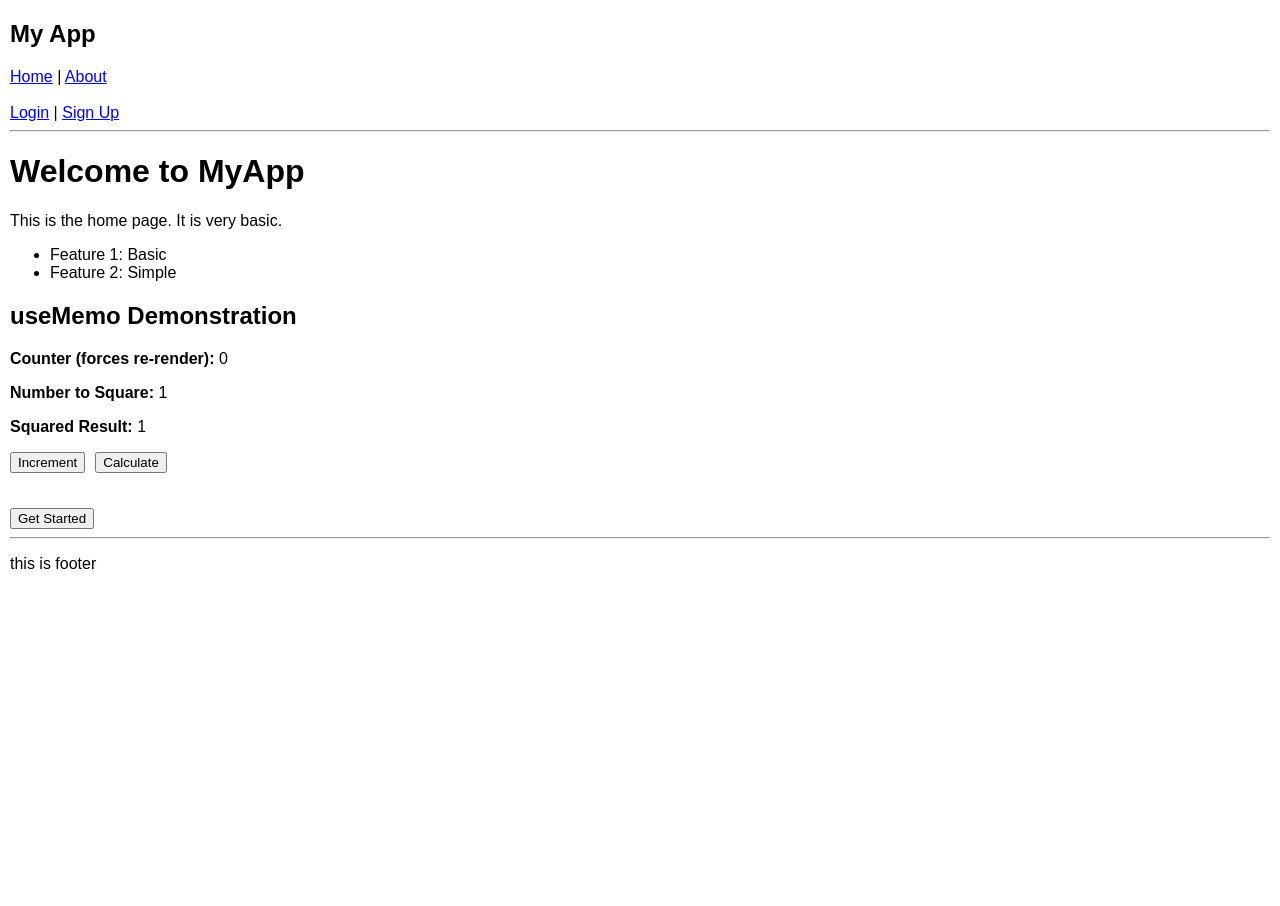
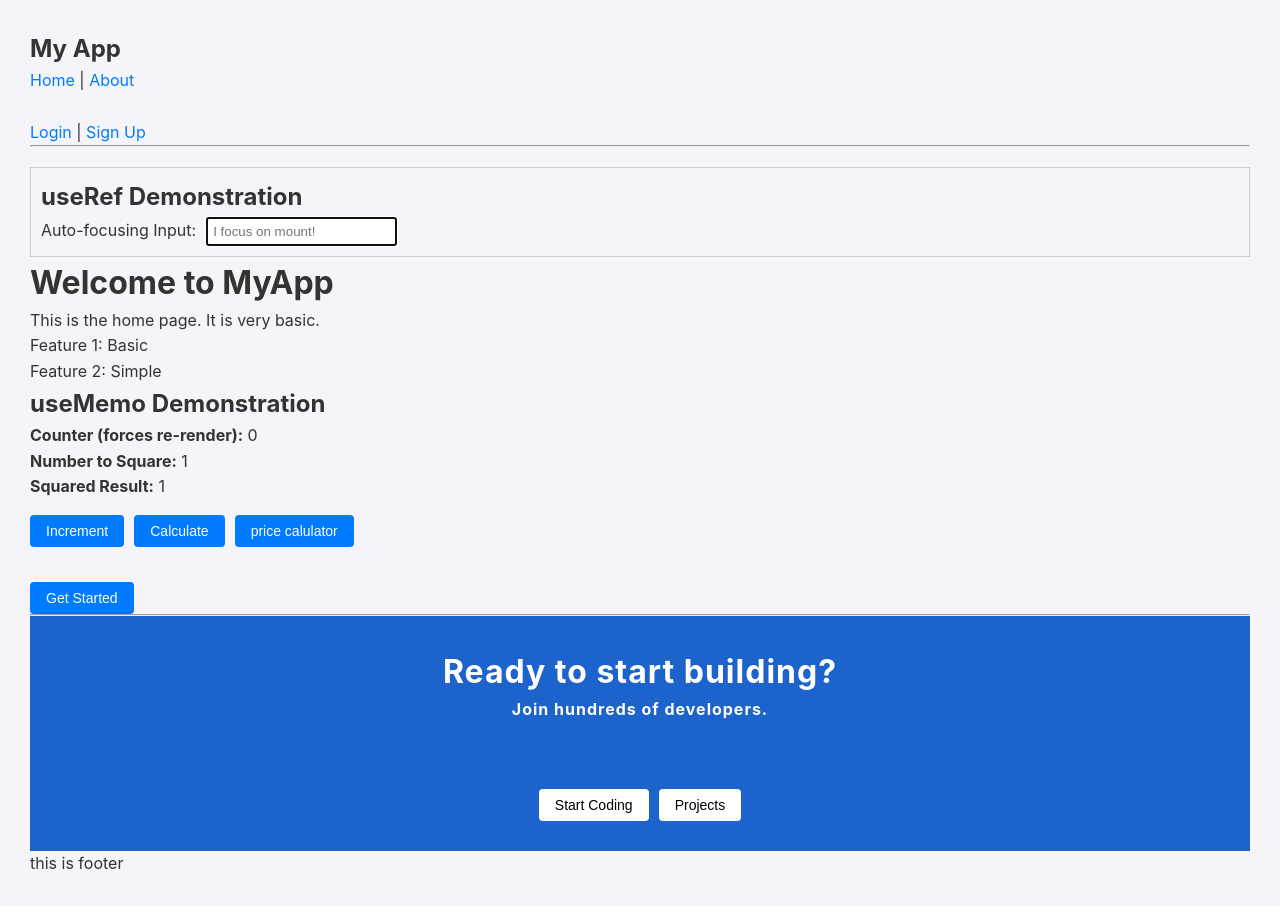
Before and after one commit to Jainiljj/e_training, a React (Vite) app in the folder react/first_react_project/: page / in a window 1280 px wide. Before the commit the page ends 800 px from the top, so only its background shows below. Built offline with nearby package versions, Linux system fonts and the light colour scheme.

Commit message:
Practice component; implement useMemo for price calculation in Child component

```diff
--- a/react/first_react_project/src/App.css
+++ b/react/first_react_project/src/App.css
@@ -1,266 +1,42 @@
-.counter {
-  font-size: 16px;
-  padding: 5px 10px;
-  border-radius: 5px;
-  color: var(--accent);
-  background: var(--accent-bg);
-  border: 2px solid transparent;
-  transition: border-color 0.3s;
-  margin-bottom: 24px;
-
-  &:hover {
-    border-color: var(--accent-border);
-  }
-  &:focus-visible {
-    outline: 2px solid var(--accent);
-    outline-offset: 2px;
-  }
+/* Basic Global Styles */
+* {
+  margin: 0;
+  padding: 0;
+  box-sizing: border-box;
 }
 
-.hero {
-  position: relative;
-
-  .base,
-  .framework,
-  .vite {
-    inset-inline: 0;
-    margin: 0 auto;
-  }
-
-  .base {
-    width: 170px;
-    position: relative;
-    z-index: 0;
-  }
-
-  .framework,
-  .vite {
-    position: absolute;
-  }
-
-  .framework {
-    z-index: 1;
-    top: 34px;
-    height: 28px;
-    transform: perspective(2000px) rotateZ(300deg) rotateX(44deg) rotateY(39deg)
-      scale(1.4);
-  }
-
-  .vite {
-    z-index: 0;
-    top: 107px;
-    height: 26px;
-    width: auto;
-    transform: perspective(2000px) rotateZ(300deg) rotateX(40deg) rotateY(39deg)
-      scale(0.8);
-  }
+body {
+  font-family: -apple-system, BlinkMacSystemFont, 'Segoe UI', Roboto, Oxygen,
+    Ubuntu, Cantarell, 'Open Sans', 'Helvetica Neue', sans-serif;
+  line-height: 1.6;
+  background-color: #f4f4f9;
+  color: #333;
+  padding: 20px;
 }
 
-#center {
-  display: flex;
-  flex-direction: column;
-  gap: 25px;
-  place-content: center;
-  place-items: center;
-  flex-grow: 1;
-
-  @media (max-width: 1024px) {
-    padding: 32px 20px 24px;
-    gap: 18px;
-  }
+a {
+  text-decoration: none;
+  color: #007bff;
 }
 
-#next-steps {
-  display: flex;
-  border-top: 1px solid var(--border);
-  text-align: left;
-
-  & > div {
-    flex: 1 1 0;
-    padding: 32px;
-    @media (max-width: 1024px) {
-      padding: 24px 20px;
-    }
-  }
-
-  .icon {
-    margin-bottom: 16px;
-    width: 22px;
-    height: 22px;
-  }
-
-  @media (max-width: 1024px) {
-    flex-direction: column;
-    text-align: center;
-  }
+a:hover {
+  text-decoration: underline;
 }
 
-#docs {
-  border-right: 1px solid var(--border);
-
-  @media (max-width: 1024px) {
-    border-right: none;
-    border-bottom: 1px solid var(--border);
-  }
+ul {
+  list-style-type: none;
 }
 
-#next-steps ul {
-  list-style: none;
-  padding: 0;
-  display: flex;
-  gap: 8px;
-  margin: 32px 0 0;
-
-  .logo {
-    height: 18px;
-  }
-
-  a {
-    color: var(--text-h);
-    font-size: 16px;
-    border-radius: 6px;
-    background: var(--social-bg);
-    display: flex;
-    padding: 6px 12px;
-    align-items: center;
-    gap: 8px;
-    text-decoration: none;
-    transition: box-shadow 0.3s;
-
-    &:hover {
-      box-shadow: var(--shadow);
-    }
-    .button-icon {
-      height: 18px;
-      width: 18px;
-    }
-  }
-
-  @media (max-width: 1024px) {
-    margin-top: 20px;
-    flex-wrap: wrap;
-    justify-content: center;
-
-    li {
-      flex: 1 1 calc(50% - 8px);
-    }
-
-    a {
-      width: 100%;
-      justify-content: center;
-      box-sizing: border-box;
-    }
-  }
+button {
+  cursor: pointer;
+  padding: 8px 16px;
+  background-color: #007bff;
+  color: white;
+  border: none;
+  border-radius: 4px;
+  font-size: 14px;
 }
 
-#spacer {
-  height: 88px;
-  border-top: 1px solid var(--border);
-  @media (max-width: 1024px) {
-    height: 48px;
-  }
+button:hover {
+  background-color: #0056b3;
 }
-
-.ticks {
-  position: relative;
-  width: 100%;
-
-  &::before,
-  &::after {
-    content: '';
-    position: absolute;
-    top: -4.5px;
-    border: 5px solid transparent;
-  }
-
-  &::before {
-    left: 0;
-    border-left-color: var(--border);
-  }
-  &::after {
-    right: 0;
-    border-right-color: var(--border);
-  }
-}
-
-#signup {
-  max-width: 420px;
-  margin: 48px auto;
-  padding: 32px;
-  border: 1px solid var(--border);
-  border-radius: 20px;
-  background: linear-gradient(135deg, var(--accent-bg), var(--bg));
-  box-shadow: var(--shadow);
-}
-
-#signup h1 {
-  margin: 0 0 16px;
-  font-size: 2rem;
-  text-align: center;
-}
-
-#signup form {
-  display: flex;
-  flex-direction: column;
-  gap: 14px;
-  text-align: left;
-}
-
-#signup label {
-  display: flex;
-  flex-direction: column;
-  gap: 6px;
-  font-weight: 600;
-  color: var(--text-h);
-}
-
-#signup input {
-  padding: 12px 14px;
-  border: 1px solid var(--border);
-  border-radius: 10px;
-  font: inherit;
-  color: var(--text-h);
-  background: var(--bg);
-}
-
-#signup input:focus {
-  outline: none;
-  border-color: var(--accent);
-  box-shadow: 0 0 0 3px var(--accent-bg);
-}
-
-#signup button {
-  padding: 10px 14px;
-  border: none;
-  border-radius: 999px;
-  background: var(--accent);
-  color: white;
-  cursor: pointer;
-  font-weight: 600;
-  transition: transform 0.2s ease, opacity 0.2s ease;
-}
-
-#signup button:hover {
-  opacity: 0.95;
-  transform: translateY(-1px);
-}
-
-#signup button[type='button'] {
-  background: transparent;
-  color: var(--text-h);
-  border: 1px solid var(--border);
-}
-
-#signup .signup-message {
-  padding: 16px;
-  border-radius: 14px;
-  background: var(--accent-bg);
-  border: 1px solid var(--accent-border);
-  text-align: center;
-}
-
-#signup .signup-message p {
-  margin-bottom: 12px;
-  font-weight: 600;
-  color: var(--text-h);
-}
--- a/react/first_react_project/src/App.jsx
+++ b/react/first_react_project/src/App.jsx
@@ -1,15 +1,18 @@
 import React from 'react';
+import './App.css';
 import { BrowserRouter, Routes, Route } from 'react-router-dom';
 import Layout from './components/Layout';
 import Home from './pages/Home';
 import About from './pages/About';
 import Login from './pages/Login';
 import Signup from './pages/Signup';
+import InputComponent from './components/input';
 
 function App() {
   return (
     <BrowserRouter>
       <Layout>
+        <InputComponent />
         <Routes>
           <Route path="/" element={<Home />} />
           <Route path="/about" element={<About />} />
--- a/react/first_react_project/src/components/ChildComponent.jsx
+++ b/react/first_react_project/src/components/ChildComponent.jsx
@@ -30,6 +30,11 @@ function ChildComponent() {
         >
           Calculate
         </button>
+          <button
+          onClick={() => setNumber(counter +1)}
+        >
+          price calulator
+        </button>
       </div>
 
       <p style={{ fontSize: '0.9em', color: '#555', marginTop: '15px' }}>
--- a/react/first_react_project/src/components/Layout.jsx
+++ b/react/first_react_project/src/components/Layout.jsx
@@ -1,6 +1,7 @@
 import React from 'react';
 import Header from './Header';
 import Footer from './Footer';
+import Practice from './practice';
 
 function Layout({ children }) {
   return (
@@ -11,6 +12,7 @@ function Layout({ children }) {
         {children}
       </div>
       <hr />
+      <Practice />
       <Footer />
     </div>
   );
--- /dev/null
+++ b/react/first_react_project/src/components/input.jsx
@@ -0,0 +1,27 @@
+import React, { useRef, useEffect } from 'react';
+function InputComponent() {
+  // Create a ref to store the input element
+  const inputRef = useRef(null);
+  useEffect(() => {
+    // Focus the input element when the component mounts
+    if (inputRef.current) {
+      inputRef.current.focus();
+    }
+  }, []); // Empty dependency array ensures this runs only once on mount
+  return (
+    <div style={{ marginTop: '20px', padding: '10px', border: '1px solid #ccc' }}>
+      <h2>useRef Demonstration</h2>
+      <label htmlFor="autoFocusInput" style={{ marginRight: '10px' }}>
+        Auto-focusing Input:
+      </label>
+      <input
+        id="autoFocusInput"
+        type="text"
+        ref={inputRef}
+        placeholder="I focus on mount!"
+        style={{ padding: '5px' }}
+      />
+    </div>
+  );
+}
+export default InputComponent;
--- /dev/null
+++ b/react/first_react_project/src/components/practice.jsx
@@ -0,0 +1,37 @@
+import React from 'react';
+
+function Practice() {
+  return (
+    <div style={{
+      backgroundColor: '#1C63CC ',
+      color: 'white',
+      padding: '30px 20px',
+      textAlign: 'center',
+      fontWeight: 'bold',
+      letterSpacing: '1px'
+    }}>
+      <h1>Ready to start building?</h1>
+      <p>Join hundreds of developers.</p>
+      <br></br>
+      <br></br>
+
+        <div style={{ display: 'flex', justifyContent: 'center', gap: '10px', marginTop: '15px' }}>
+        <button
+          style={{ backgroundColor: 'white', color: 'black' }}
+          onClick={() => window.location.href = 'https://www.example.com'}
+        >
+          Start Coding
+        </button>
+        <button
+          style={{ backgroundColor: 'white', color: 'black' }}
+          onClick={() => window.location.href = 'https://www.example.com'}
+        >
+          Projects
+        </button>
+        </div>
+
+    </div>
+  );
+}
+
+export default Practice;
```
Also changed, not shown: react/first_react_project/src/components/child price cal.jsx (added, +33 -0 lines).
